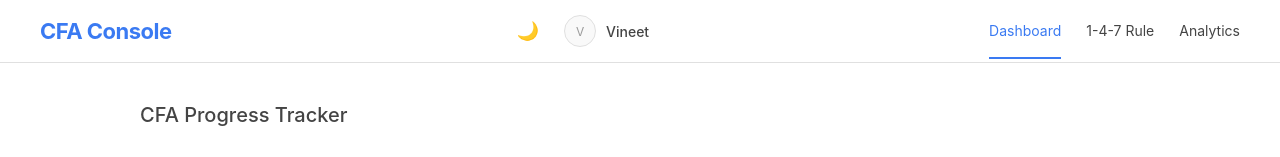
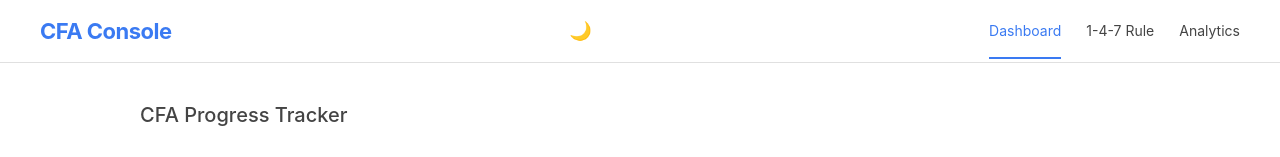
Before and after one commit to vineet26vikcy/cfa-final, a plain HTML site: page cfatrack/index.html in a window 1280 px wide. Shown: the top 157 px of the page. Drawn offline with Linux system fonts and the light colour scheme.

Commit message:
Add files via upload

```diff
--- a/cfatrack/index.html
+++ b/cfatrack/index.html
@@ -3,7 +3,7 @@
 <head>
     <meta charset="UTF-8">
     <meta name="viewport" content="width=device-width, initial-scale=1.0, maximum-scale=1.0, user-scalable=no">
-    <title>CFA Console by Vineet</title>
+    <title>CFA Console</title>
     <style>
         /* LIGHT THEME VARIABLES */
         :root {
@@ -112,23 +112,6 @@
         }
         .theme-toggle:hover {
             background-color: var(--bg-light);
-        }
-        .account {
-            display: flex;
-            align-items: center;
-            gap: 10px;
-        }
-        .avatar {
-            width: 30px;
-            height: 30px;
-            background-color: var(--bg-light);
-            border: 1px solid var(--border);
-            border-radius: 50%;
-            display: flex;
-            align-items: center;
-            justify-content: center;
-            font-size: 12px;
-            color: var(--text-light);
         }
 
         /* Main Content Container */
@@ -643,10 +626,6 @@
         <div class="logo">CFA Console</div>
         <div class="nav-right">
             <button class="theme-toggle" id="theme-btn" onclick="toggleTheme()" title="Toggle Dark Mode">🌙</button>
-            <div class="account">
-                <div class="avatar">V</div>
-                <span style="font-size: 14px; font-weight: 500;">Vineet</span>
-            </div>
         </div>
         <div class="nav-links">
             <span class="active" id="nav-dashboard">Dashboard</span>
```
